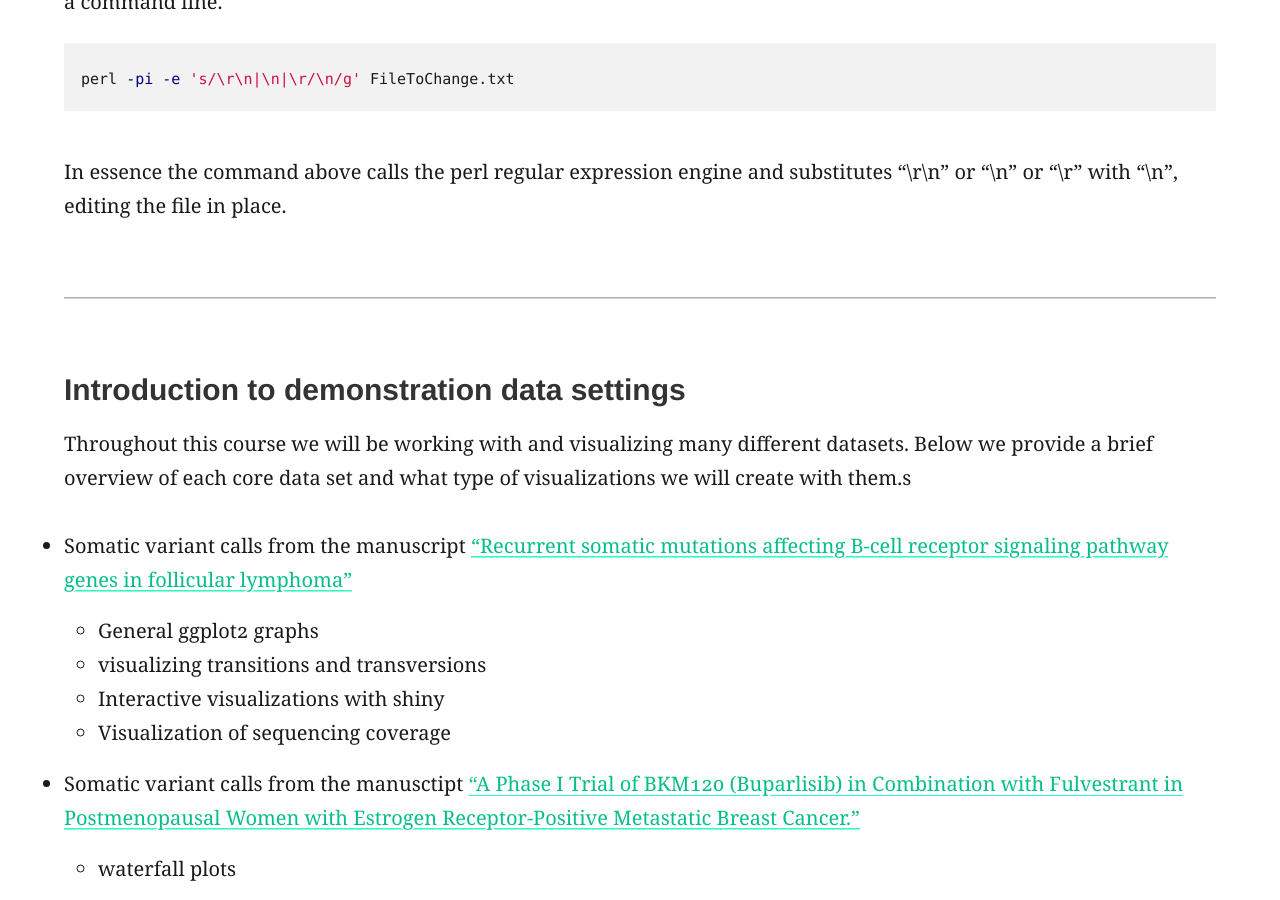
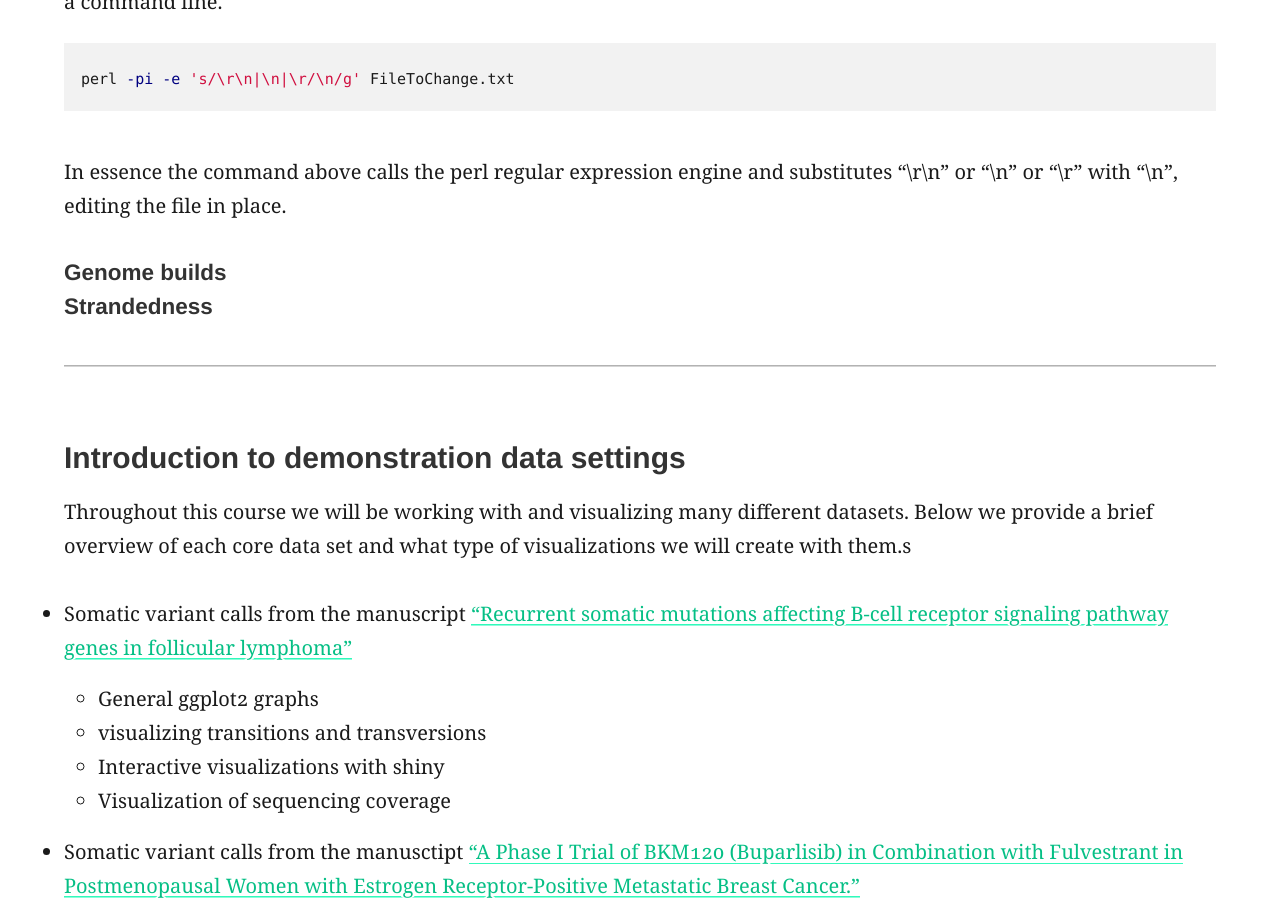
Before and after one commit to griffithlab/genviz.org, a Jekyll site: the page built from _posts/0001-02-01-Review_of_Central_Concepts.md, in a window 1280 px wide and 900 px high, scrolled down 6158 px. Built offline with Jekyll 4.4.1, drawn with Linux system fonts in a browser that asks for light colours; nearby versions of some CDN libraries.

Commit message:
added TODO sections

```diff
--- a/_posts/0001-02-01-Review_of_Central_Concepts.md
+++ b/_posts/0001-02-01-Review_of_Central_Concepts.md
@@ -104,6 +104,10 @@ perl -pi -e 's/\r\n|\n|\r/\n/g' FileToChange.txt
 
 In essence the command above calls the perl regular expression engine and substitutes "\r\n" or "\n" or "\r" with "\n", editing the file in place.
 
+##### Genome builds
+
+##### Strandedness
+
 ***
 
 ### Introduction to demonstration data settings
```
